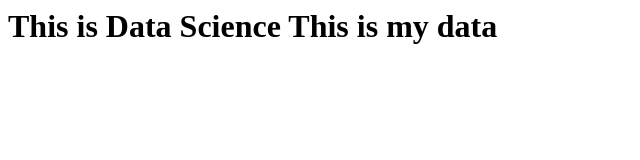
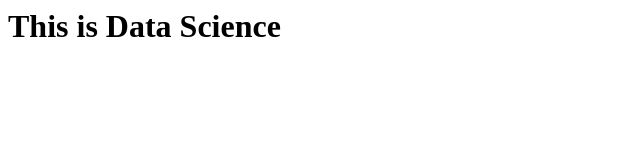
Before and after one commit to datascienceprj2020/datascienceprj2020.github.io, a plain HTML site: page index.html in a window 1280 px wide. Shown: the whole page, without its empty margins (0-640 px from the left). Drawn offline with Linux system fonts and the light colour scheme.

Commit message:
Update index.html

```diff
--- a/index.html
+++ b/index.html
@@ -1,5 +1,5 @@
 <html>
-    <h1>This is Data Science
-        This is my data
+    <h1>
+        This is Data Science
     </h1>
 </html>
```
